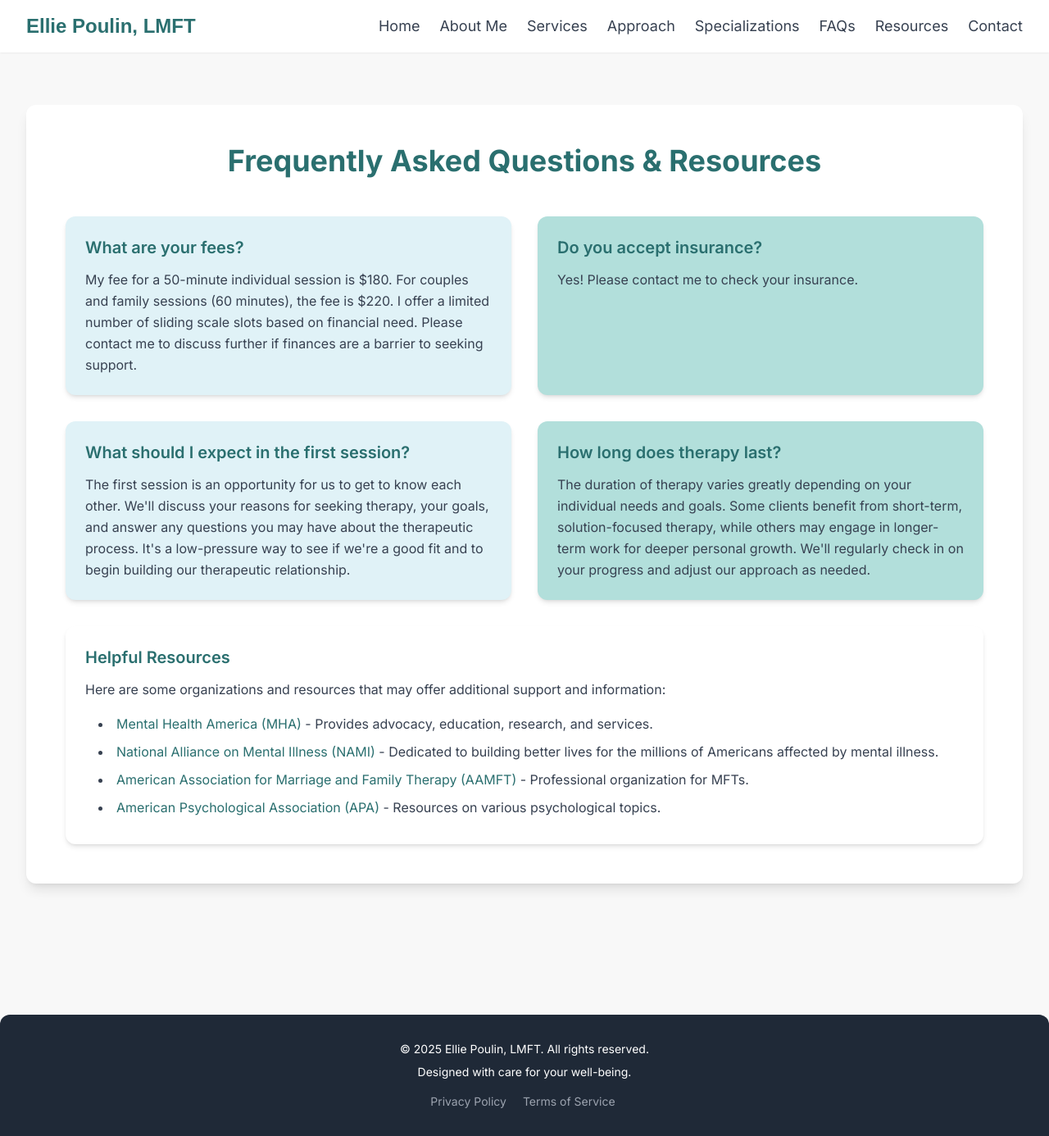
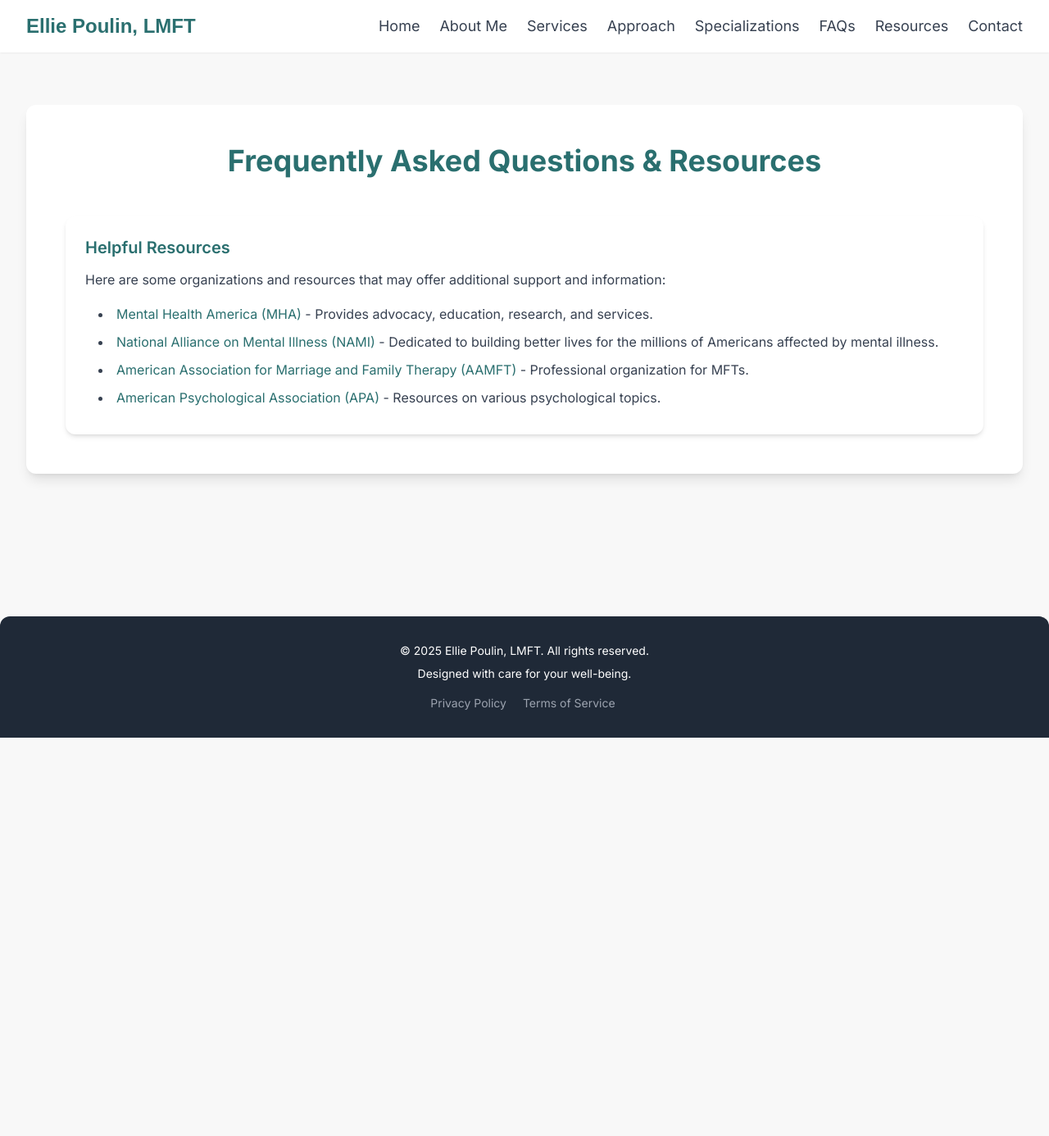
Before and after one commit to elliepoulin/elliepoulin.github.io, a Jekyll site: the page built from resources.html, in a window 1280 px wide. Shown: the whole page at 82% size. Built offline with Jekyll 4.4.1, drawn with Linux system fonts in a browser that asks for light colours; nearby versions of some CDN libraries; some web fonts are replaced; after the commit the page ends 900 px from its top, so only the background shows below that.

Commit message:
Update resources.html

```diff
--- a/resources.html
+++ b/resources.html
@@ -8,34 +8,6 @@ permalink: /resources/
     <div class="bg-white p-8 md:p-12 rounded-xl shadow-lg">
         <h1 class="text-4xl font-bold text-primary-dark text-center mb-12">Frequently Asked Questions & Resources</h1>
         <div class="grid grid-cols-1 md:grid-cols-2 gap-8">
-            <!-- FAQ Item 1 -->
-            <div class="bg-accent-light p-6 rounded-xl shadow-md">
-                <h2 class="text-xl font-semibold text-primary-dark mb-3">What are your fees?</h2>
-                <p class="text-gray-700 leading-relaxed">
-                    My fee for a 50-minute individual session is $180. For couples and family sessions (60 minutes), the fee is $220. I offer a limited number of sliding scale slots based on financial need. Please contact me to discuss further if finances are a barrier to seeking support.
-                </p>
-            </div>
-            <!-- FAQ Item 2 -->
-            <div class="bg-accent-medium p-6 rounded-xl shadow-md">
-                <h2 class="text-xl font-semibold text-primary-dark mb-3">Do you accept insurance?</h2>
-                <p class="text-gray-700 leading-relaxed">
-                    Yes! Please contact me to check your insurance.
-                </p>
-            </div>
-            <!-- FAQ Item 3 -->
-            <div class="bg-accent-light p-6 rounded-xl shadow-md">
-                <h2 class="text-xl font-semibold text-primary-dark mb-3">What should I expect in the first session?</h2>
-                <p class="text-gray-700 leading-relaxed">
-                    The first session is an opportunity for us to get to know each other. We'll discuss your reasons for seeking therapy, your goals, and answer any questions you may have about the therapeutic process. It's a low-pressure way to see if we're a good fit and to begin building our therapeutic relationship.
-                </p>
-            </div>
-            <!-- FAQ Item 4 -->
-            <div class="bg-accent-medium p-6 rounded-xl shadow-md">
-                <h2 class="text-xl font-semibold text-primary-dark mb-3">How long does therapy last?</h2>
-                <p class="text-gray-700 leading-relaxed">
-                    The duration of therapy varies greatly depending on your individual needs and goals. Some clients benefit from short-term, solution-focused therapy, while others may engage in longer-term work for deeper personal growth. We'll regularly check in on your progress and adjust our approach as needed.
-                </p>
-            </div>
             <!-- Resources Section -->
             <div class="bg-white p-6 rounded-xl shadow-md md:col-span-2">
                 <h2 class="text-xl font-semibold text-primary-dark mb-3">Helpful Resources</h2>
```
